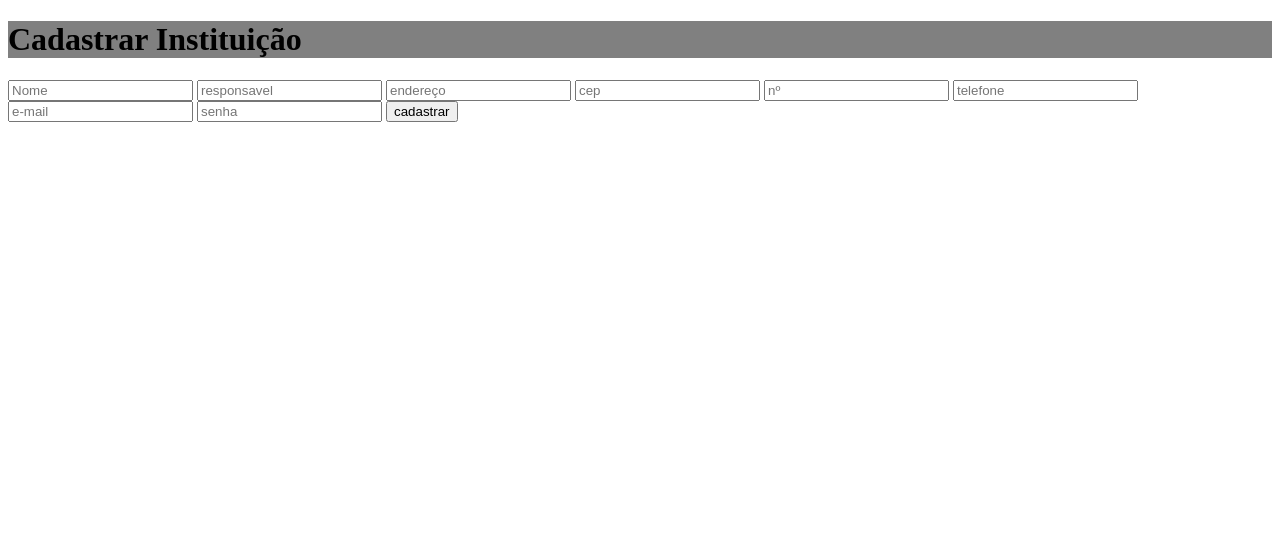
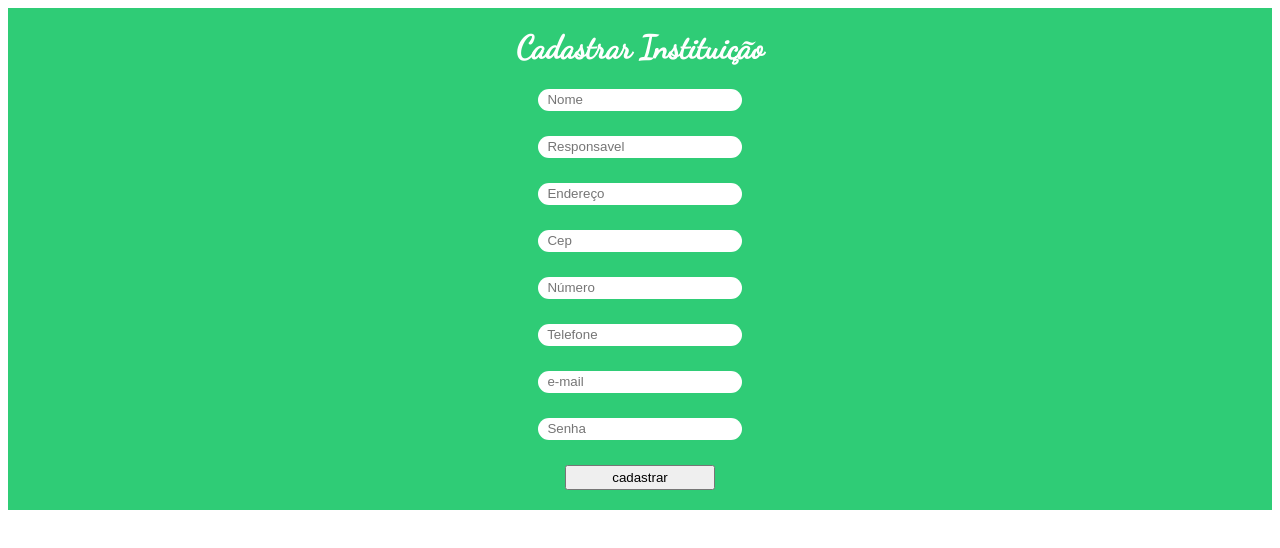
Before and after one commit to manuzinha0901/Tela_Institui-o, a plain HTML site: page index.html in a window 1280 px wide. Drawn offline with Linux system fonts and the light colour scheme.

Commit message:
Tela_Instituição

```diff
--- a/index.html
+++ b/index.html
@@ -4,21 +4,22 @@
     <meta charset="UTF-8">
     <meta name="viewport" content="width=device-width, initial-scale=1.0">
     <meta http-equiv="X-UA-Compatible" content="ie=edge">
-    <title>Tela de Instituição</title>
+    <title> Instituição</title>
     <link rel="stylesheet" href="style.css">
-
+    <link href="https://fonts.googleapis.com/css?family=Dancing+Script&display=swap" rel="stylesheet">
 </head>
 <body>
-    <h1>Cadastrar Instituição</h1>
     <div>
-        <input type="nome" placeholder="Nome">
-        <input type="responsavel" placeholder="responsavel">
-        <input type="endereço" placeholder="endereço">
-        <input type="cep" placeholder="cep" >
-        <input type="nº" placeholder="nº">
-        <input type="telefone" placeholder="telefone">
-        <input type="e-mail" placeholder="e-mail">
-        <input type="senha" placeholder="senha">
+        <h1>Cadastrar Instituição</h1>
+        <input required type="nome" placeholder="  Nome">
+        <input required type="responsavel" placeholder="  Responsavel">
+        <input required type="endereço" placeholder="  Endereço">
+        <input required type="cep" placeholder="  Cep" >
+        <input required type="nº" placeholder="  Número">
+        <input required type="telefone" placeholder="  Telefone">
+        <input required type="e-mail" placeholder="  e-mail">
+        <input required type="password" placeholder="  Senha ">
+
 
         <button>cadastrar</button>
 
--- a/style.css
+++ b/style.css
@@ -1,5 +1,32 @@
 h1{
-    background-color: gray;
-    justify-content:center;
+    display: flex;
+    align-items: center;
+    justify-content: center;
+}
+
+div{
+    width: 100%;
+    height: 50%;
+    display: flex;
+    align-items: center;
+    justify-content: center;
+    flex-direction: column;
+    background-color:#2fcc76;
+    padding-bottom: 20px;
+    font-family: 'Dancing Script', cursive;
+    color: white;
+}
+input{
+    margin-bottom: 25px;
+    width: 200px;
+    height: 20px;
+    border: none;
+    border-radius: 30px;
 
 }
+div button{
+    cursor: pointer;
+    width: 150px;
+    height: 25px;
+    font-style: bolder;
+}
```
